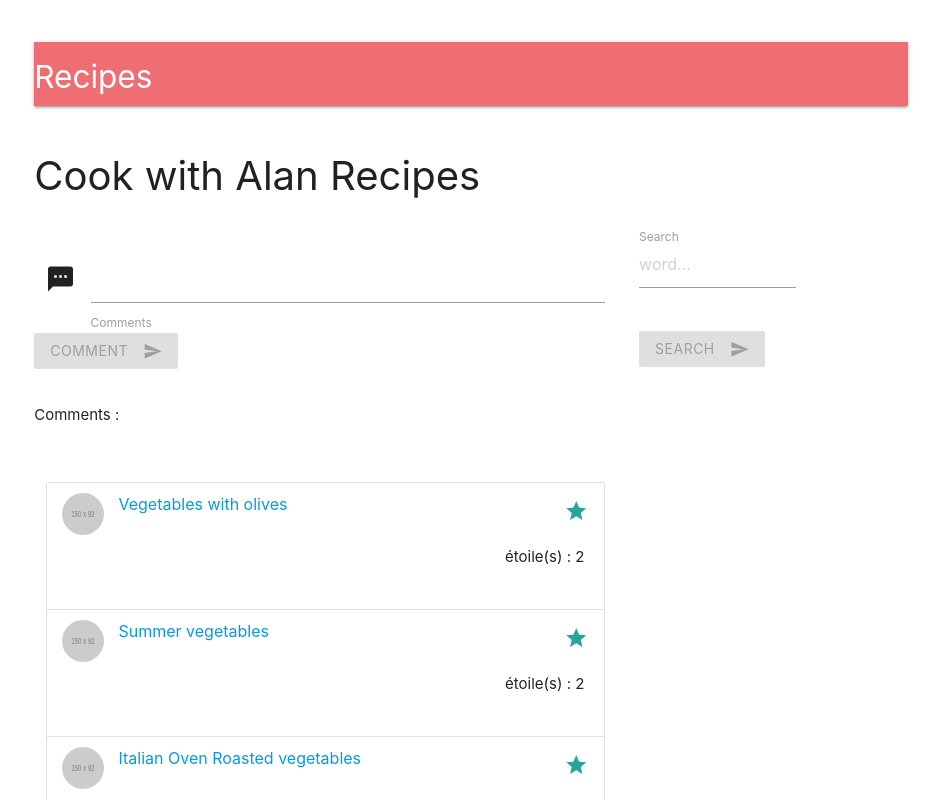
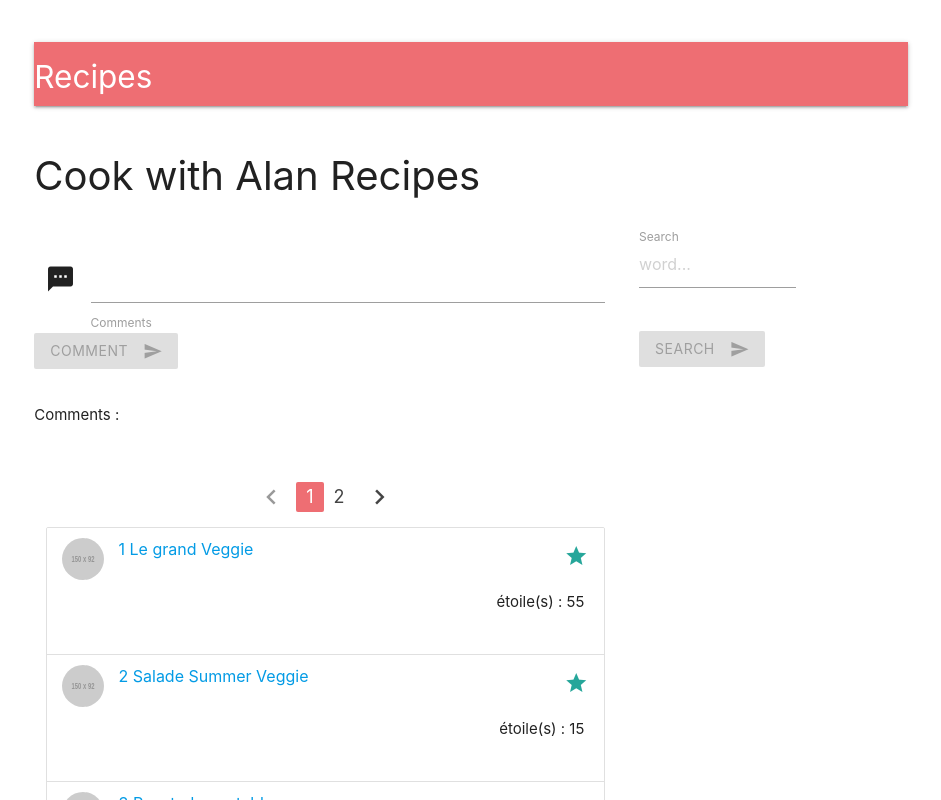
Before and after one commit to Antoine07/app-recipes, an Angular app: page / in a window 1280 px wide. Shown: the top 800 px of the page, without its empty margins (169-1110 px from the left). Built offline with nearby package versions, Linux system fonts and the light colour scheme.

Commit message:
paginate first part

```diff
--- a/src/app/app.module.ts
+++ b/src/app/app.module.ts
@@ -11,13 +11,15 @@ import { RecipeDetailsComponent } from './recipe-details/recipe-details.componen
 // form pour la méthode search
 import { SearchformComponent } from './searchform/searchform.component';
 import { FormsModule } from '@angular/forms';
+import { PaginationComponent } from './pagination/pagination.component';
 
 @NgModule({
   declarations: [
     AppComponent,
     RecipesComponent,
     RecipeDetailsComponent,
-    SearchformComponent
+    SearchformComponent,
+    PaginationComponent
   ],
   imports: [
     BrowserModule,
--- a/src/app/mock-recipes.ts
+++ b/src/app/mock-recipes.ts
@@ -34,7 +34,7 @@ export const MockRecipes: Recipe[] = [
         }
     },
     {
-        id: 7,
+        id: 3,
         url: "http://placehold.it/600/92c952",
         thumbnailUrl: "http://placehold.it/150/92c952",
         stars: 32,
@@ -48,7 +48,7 @@ export const MockRecipes: Recipe[] = [
         }
     },
     {
-        id: 37,
+        id: 4,
         url: "http://placehold.it/600/92c952",
         thumbnailUrl: "http://placehold.it/150/92c952",
         stars: 2,
@@ -62,7 +62,7 @@ export const MockRecipes: Recipe[] = [
         }
     },
     {
-        id: 17,
+        id: 5,
         url: "http://placehold.it/600/92c952",
         thumbnailUrl: "http://placehold.it/150/92c952",
         stars: 2,
@@ -75,7 +75,7 @@ export const MockRecipes: Recipe[] = [
             this.state = this.state === 'active' ? 'inactive' : 'active';
         }
     },{
-        id: 18,
+        id: 6,
         url: "http://placehold.it/600/92c952",
         thumbnailUrl: "http://placehold.it/150/92c952",
         stars: 2,
@@ -89,7 +89,7 @@ export const MockRecipes: Recipe[] = [
         }
     }
     ,{
-        id: 22,
+        id: 7,
         url: "http://placehold.it/600/92c952",
         thumbnailUrl: "http://placehold.it/150/92c952",
         stars: 2,
@@ -103,7 +103,7 @@ export const MockRecipes: Recipe[] = [
         }
     }
     ,{
-        id: 23,
+        id: 8,
         url: "http://placehold.it/600/92c952",
         thumbnailUrl: "http://placehold.it/150/92c952",
         stars: 2,
--- /dev/null
+++ b/src/app/pagination/pagination.component.html
@@ -0,0 +1,16 @@
+<ul class="pagination center-align">
+  <li [ngClass]="{'disabled' : currentPage == 1}" class="waves-effect">
+    <a >
+      <i (click)="previous()" class="material-icons">chevron_left</i>
+    </a>
+  </li>
+  <li [class.active]="currentPage==page" class="waves-effect" *ngFor="let page of pages">
+    <a (click)="selectedPage(page)" >{{ page }}</a>
+  </li>
+  <li [ngClass]="{'disabled' : currentPage == numberPages}" class="waves-effect" (click)="next()">
+    <a >
+      <i class="material-icons">chevron_right</i>
+    </a>
+  </li>
+
+</ul>
--- /dev/null
+++ b/src/app/pagination/pagination.component.ts
@@ -0,0 +1,78 @@
+import { Component, OnInit, Input, Output, EventEmitter } from '@angular/core';
+import { RecipesService } from '../recipes.service';
+import { Recipe } from '../recipes';
+
+class Paginate {
+  start: number;
+  limit: number;
+}
+
+@Component({
+  selector: 'app-pagination',
+  templateUrl: './pagination.component.html',
+  styleUrls: ['./pagination.component.css']
+})
+export class PaginationComponent implements OnInit {
+
+  @Input() recipes : Recipe[];
+  @Output() changePage: EventEmitter<Paginate> = new EventEmitter();;
+
+  pages: number[] = [];
+
+  itemsPerpage: number = 5;
+  totalItems: number = 0;
+  numberPages: number = 0;
+  currentPage: number;
+
+  constructor(private rS: RecipesService) {
+   this.total(this.rS.count());
+  }
+
+  ngOnInit() {
+    for (let i = 1; i < this.numberPages + 1; i++) {
+      this.pages.push(i);
+    }
+  }
+
+  ngOnChanges(){
+
+  }
+
+  total(num : number):void{
+    this.totalItems = num;
+    this.numberPages = Math.ceil(this.totalItems / this.itemsPerpage);
+    this.currentPage = 1;
+  }
+
+  next() {
+    if (this.currentPage >= this.numberPages) {
+      this.currentPage = 1;
+    } else {
+      this.currentPage++;
+    }
+    this.changePage.emit(this.paginate(this.currentPage));
+  }
+
+  previous() {
+    if (this.currentPage == 1) {
+      this.currentPage = this.numberPages;
+    } else {
+      this.currentPage--;
+    }
+    this.changePage.emit(this.paginate(this.currentPage));
+  }
+
+  selectedPage(page: number) {
+    this.currentPage = page;
+    this.changePage.emit(this.paginate(this.currentPage));
+  }
+
+  paginate(page: number): Paginate {
+    let paginate = new Paginate;
+
+    paginate.start = (this.currentPage - 1) * this.itemsPerpage;
+    paginate.limit = this.itemsPerpage;
+
+    return paginate;
+  }
+}
--- a/src/app/recipe-details/recipe-details.component.ts
+++ b/src/app/recipe-details/recipe-details.component.ts
@@ -20,6 +20,5 @@ export class RecipeDetailsComponent implements OnInit {
   // à l'initialisation et dès qu'un input rentre
   ngOnChanges(){
     this.notice = `nombre de clique(s) ${this.mS.count}`;
-    console.log(this.recipe);
   }
 }
--- a/src/app/recipes.service.ts
+++ b/src/app/recipes.service.ts
@@ -34,4 +34,19 @@ export class RecipesService {
 
     return results;
   }
+
+  count(): number {
+    return this.recipes.length || 0;
+  }
+
+  paginate(start: number, end: number): Recipe[] {
+
+    let recipes: Recipe[] = [];
+
+    for (let i = start; i < end + start; i++) {
+      if (this.recipes[i] != null) recipes.push(this.recipes[i]);
+    }
+
+    return recipes;
+  }
 }
--- a/src/app/recipes/recipes.component.html
+++ b/src/app/recipes/recipes.component.html
@@ -21,13 +21,12 @@
       </div>
     </div>
   </div>
-
-
+  <app-pagination (changePage)="changePage($event)" ></app-pagination>
   <ul *ngIf="recipes; let odd=odd; else elseBlock" class="collection">
     <li (click)="onSelect(recipe)" class="collection-item avatar details" *ngFor="let recipe of recipes" [@recipeState]="recipe.state">
       <img src="{{recipe.thumbnailUrl}}" alt="" class="circle">
       <a>
-        <span class="title">{{ recipe.title }}</span>
+        <span class="title">{{ recipe.id }} {{ recipe.title }}</span>
       </a>
       <br>
       <p [align]="alignement">
@@ -38,6 +37,7 @@
       </a>
     </li>
   </ul>
+  <app-pagination  (changePage)="changePage($event)" ></app-pagination>
   <ng-template #elseBlock>
     <ul>
       <li class="collection-item avatar">
--- a/src/app/recipes/recipes.component.ts
+++ b/src/app/recipes/recipes.component.ts
@@ -1,15 +1,15 @@
 import { Component, OnInit } from '@angular/core';
 import { Recipe } from '../recipes';
-// import { MockRecipes } from './../mock-recipes';
+import { MockRecipes } from './../mock-recipes';
 import { trigger, state, style, animate, transition } from '@angular/animations';
 import { MessageService } from '../message.service';
 import { RecipesService } from '../recipes.service';
 
 import { NgForm } from '@angular/forms';
 
-class Comment{
-  content : string ;
-  constructor(content : string){ this.content = null ;}
+class Comment {
+  content: string;
+  constructor(content: string) { this.content = null; }
 }
 
 @Component({
@@ -36,19 +36,23 @@ class Comment{
 
 export class RecipesComponent implements OnInit {
 
-  comment : Comment = new Comment('');
+  comment: Comment = new Comment('');
 
-  recipes: Recipe[]; // les données
+  recipes: Recipe[] = []; // les données
   showRecipe: Recipe | null; // afficher une recette
   alignement: string = 'right';
   // gestion des notices pour l'affichage du message
   notice: string;
 
-  constructor(private mS: MessageService, private rS: RecipesService) { }
+  constructor(
+    private mS: MessageService,
+    private rS: RecipesService
+  ) { }
 
   ngOnInit() {
     this.showRecipe = null;
-    this.recipes = this.rS.getRecipes();
+    this.recipes = this.rS.paginate(0, 5);
+
   }
 
   onSelect(recipe: Recipe): void {
@@ -65,13 +69,17 @@ export class RecipesComponent implements OnInit {
     this.recipes = $event;
   }
 
-  comments : Comment[] = [];
+  comments: Comment[] = [];
 
-  onSubmit(form :NgForm){
+  onSubmit(form: NgForm) {
     // console.log(form); // référence au formulaire
 
     // on récupère le nom du champ comme suit
     this.comments.push(form.value['content']);
   }
 
+  changePage($event) {
+    this.recipes = this.rS.paginate($event.start, $event.limit);
+  }
+
 }
```
Also changed, not shown: src/app/pagination/pagination.component.css (added), 1 other file (tests, documents, lock files or other folders).
